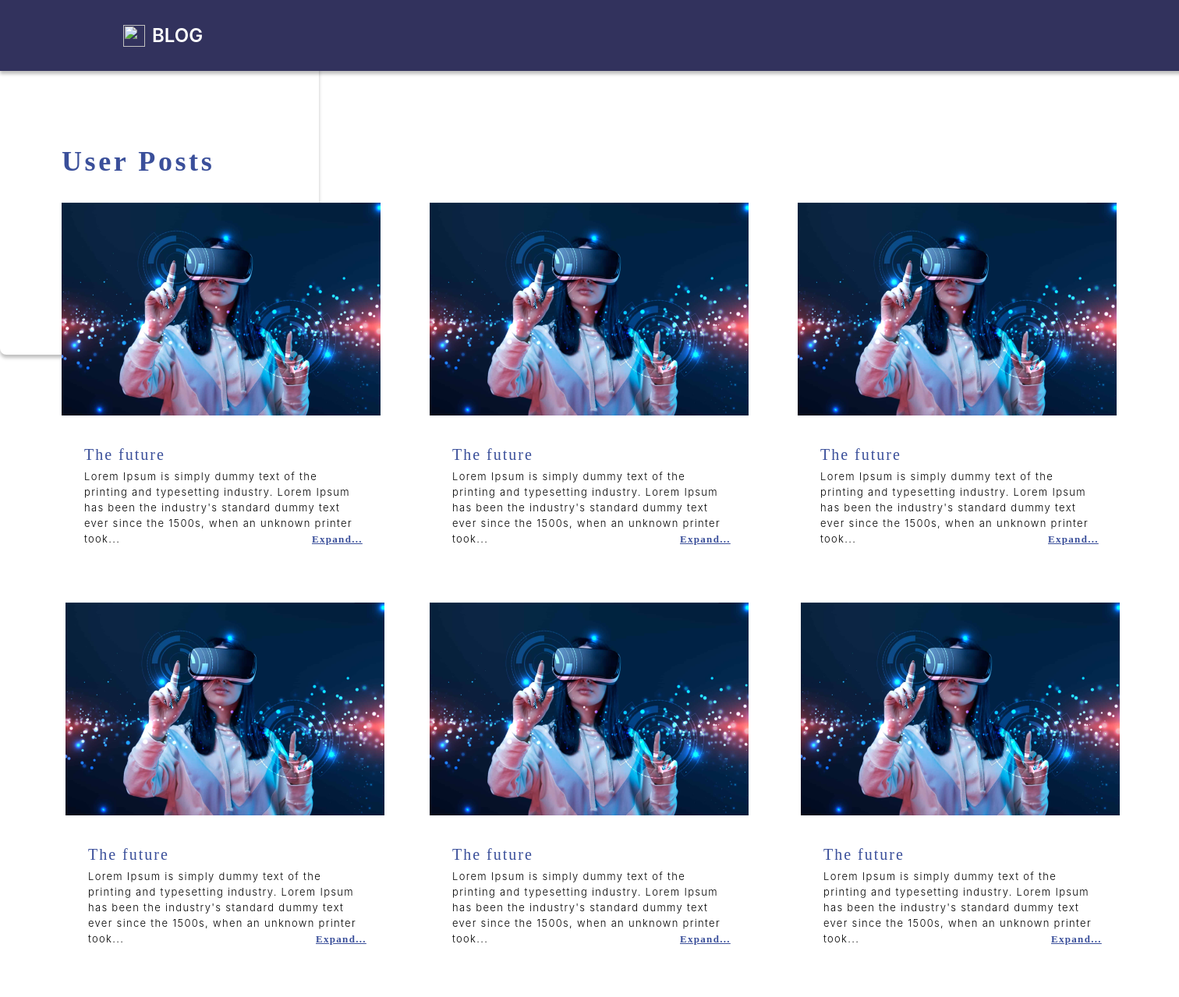
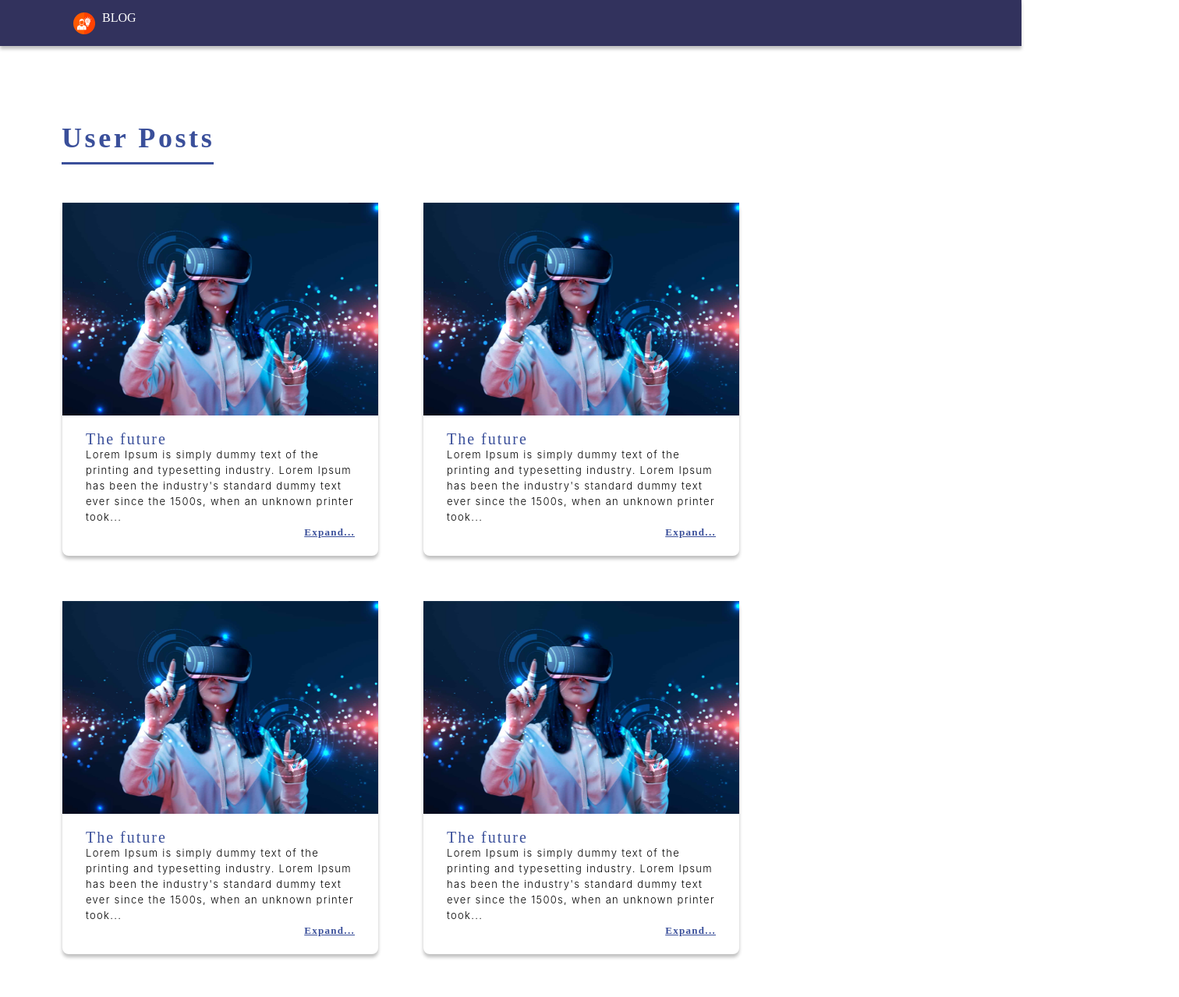
Before and after one commit to BrunoAbido/post_website, a plain HTML site: page index.html in a window 1280 px wide. Shown: the top 1279 px of the page at 78% size, 1512 px wide, since content can reach past the window. Before the commit the page ends 1223 px from the top, so only its background shows below. Drawn offline with Linux system fonts and the light colour scheme.

Commit message:
fix html and css posts layout

```diff
--- /dev/null
+++ b/css/reset.css
@@ -0,0 +1,47 @@
+html, body, div, span, applet, object, iframe,
+h1, h2, h3, h4, h5, h6, p, blockquote, pre,
+a, abbr, acronym, address, big, cite, code,
+del, dfn, em, img, ins, kbd, q, s, samp,
+small, strike, strong, sub, sup, tt, var,
+b, u, i, center,
+dl, dt, dd, ol, ul, li,
+fieldset, form, label, legend,
+table, caption, tbody, tfoot, thead, tr, th, td,
+article, aside, canvas, details, embed,
+figure, figcaption, footer, header, hgroup,
+menu, nav, output, ruby, section, summary,
+time, mark, audio, video {
+	margin: 0;
+	padding: 0;
+	border: 0;
+	font-size: 100%;
+	font: inherit;
+	vertical-align: baseline;
+}
+/* HTML5 display-role reset for older browsers */
+article, aside, details, figcaption, figure,
+footer, header, hgroup, menu, nav, section {
+	display: block;
+}
+body {
+	line-height: 1;
+}
+ol, ul {
+	list-style: none;
+}
+blockquote, q {
+	quotes: none;
+}
+blockquote:before, blockquote:after,
+q:before, q:after {
+	content: '';
+	content: none;
+}
+table {
+	border-collapse: collapse;
+	border-spacing: 0;
+}
+html, body {
+	width:100%;
+	height:100%;
+}
--- a/css/style.css
+++ b/css/style.css
@@ -1,25 +1,20 @@
 body{
-    font-family: "Inter-Regular.woff";
     margin: 0;
     padding: 0;
     width: 100%;
-    width: 1512px;
-    height: 982px;
-    top: -492px;
-    left: -756px;
+    height: 100%;
     background: rgba(255, 255, 255, 1);
 }
 
 .header {
     position: fixed;
-    width: 1512px;
-    /* height: 59px; */
+    width: 100%;
+    height: 59px;
     display:flex;
     background-color: #32325D;
-    flex-direction: row;
     align-items: center;
     gap: 8px;
-    padding: 15px 79px 15px 79px;
+    padding-inline: 15px;
     box-shadow: 0px 4px 4px 0px rgba(0, 0, 0, 0.25);
     margin: 0;
     z-index: 9999;
@@ -46,50 +41,70 @@ h1 {
     color: rgba(255, 255, 255, 1);
 }
 
+main {
+    padding-top: 59px;
+
+}
+
 .body_title {
-    position: absolute;
+    position: relative;
     width: 221px;
-    height: 20px;
-    top: 167px;
-    left: 79px;
     font-size: 36px;
     font-weight: 600;
     line-height: 20px;
     letter-spacing: 0.1em;
     color: rgba(58, 79, 154, 1);
+    margin-top: 108px;
+    margin-left: 79px;
+    margin-bottom: 73px;
   }
 
-  .card_post {
-    display: flex;
-    grid-template-columns: 25px 25px 25px;
-    width: 409px;
-    height: 455px;
-    border-radius: 8px;
-    background-color: rgba(255, 255, 255, 1);
-    box-shadow: 0px 4px 4px 0px rgba(0, 0, 0, 0.25);
+.body_title::after {
+   position: absolute;
+   content: "";
+   width: 195px;
+   height: 3px;
+   top: 200%;
+   left: 0;
+   background-color: rgba(58, 79, 154, 1);
+   transform: translateY(1px)
 }
 
-a {
-    position: absolute;
-    width: 70px;
-    height: 20px;
-    top: 422px;
-    left: 321px;
+.card {
+    box-shadow: 0px 4px 4px 0px rgba(0, 0, 0, 0.25);
+    width: 405px;
+    display: flex;
+    flex-direction: column;
+    border-radius: 8px;
+}
 
+.card div {
+    padding: 20px 30px;
+}
+
+.card_post {
+    display: flex;
+    flex-wrap: wrap;
+    background-color: rgba(255, 255, 255, 1);
+    gap: 58px;
+    padding-inline: 80px;
+}
+
+.post_elements {
+    display: flex;
+    flex-direction: column;
+}
+
+.expend {
     font-size: 13px;
     font-weight: 700;
     line-height: 20px;
     letter-spacing: 0.1em;
     color: rgba(58, 79, 154, 1);
+    margin-left: auto;
 }
 
 .post_title {
-    position: absolute;
-    width: 122px;
-    height: 20px;
-    top: 293px;
-    left: 29px;
-
     font-size: 20px;
     font-weight: 500;
     line-height: 20px;
@@ -99,12 +114,8 @@ a {
 }
 
 .text_post {
-    position: absolute;
-    width: 359px;
-    height: 109px;
-    top: 328px;
-    left: 29px;
 
+    width: 100%;
     font-family: Inter;
     font-size: 13px;
     font-weight: 300;
@@ -114,63 +125,26 @@ a {
 }
 
 .card_img {
-    width: 409px;
+    width: 100%;
     height: 273px;
 }
 
-.card_one {
-    position: absolute;
-    top: 260px;
-    left: 79px;
-}
-
-.card_two{
-    position: absolute;
-    top: 260px;
-    left:551px;
-}
-
-.card_three{
-    position: absolute;
-    top: 260px;
-    left:1023px;
-}
-
-.card_four{
-    position: absolute;
-    top: 773px;
-    left:84px;
-}
-
-.card_five{
-    position: absolute;
-    top: 773px;
-    left:551px;
-}
-
-.card_six{
-    position: absolute;
-    top: 773px;
-    left:1027px;
-}
 
 /* Post section starts here */
 
 .main_post_section {
-    position:static;
-    width: 1512px;
-    height: 982px;
-    top: -469px;
-    left: 984px;
     background-color: rgba(255, 255, 255, 1);
+    margin: 0 auto;
+    display: flex;
+    flex-direction: column;
+    align-items: center;
+    gap: 63px;
 }
 
 .button {
-    position: absolute;
+
     width: 75px;
     height: 75px;
-    top: 82px;
-    left: 34px;
     border: 0.3px;
     background-color: linear-gradient(0deg, #32325D, #32325D),
 }
@@ -180,64 +154,48 @@ a {
 .arrow_image {
     width: 49px;
     height: 49px;
-    top: 95px;
-    left: 47px;
 }
 
 .post_section {
-    position:absolute;
     width: 771px;
     height: 519px;
     border-radius: 8px;
-    top: 79px;
-    left: 341px;
     box-shadow: 0px 4px 4px 0px rgba(0, 0, 0, 0.25);
 
 }
 
 .post_title_section {
-    position:absolute;
-    width: 122px;
-    height: 20px;
-    top: 334.21319580078125px;
-    left: 54.66748046875px;
-    font-family: Inter;
+    display: flex;
+    flex-direction: column;
+    margin-bottom: 20;
     font-size: 20px;
     font-weight: 500;
     line-height: 20px;
     letter-spacing: 0.1em;
-    text-align: left;
-    font-family: inter;
+    color: rgba(58, 79, 154, 1);
 }
 
 .img_post_section {
-    position: absolute;
     width: 771px;
     height: 311.4px;
-
 }
 
 .text_section {
-    position: absolute;
-    width: 676.75px;
-    height: 124.33px;
-    top: 374.14px;
-    left: 54.67px;
+    padding: 60px;
     font-size: 13px;
     font-weight: 300;
     line-height: 20px;
     letter-spacing: 0.1em;
     text-align: left;
     color: rgba(87, 87, 87, 1);
-
 }
 
 .review_section {
-    position: relative;
-    width: 762px;
+    box-sizing: border-box;
+    display: flex;
+    flex-direction: column;
+    width: 771px;
     height: 321px;
-    top: 661px;
-    left: 342px;
     background-color: rgba(255, 255, 255, 1);
     box-shadow: 0px 4px 4px 0px rgba(0, 0, 0, 0.25);
     font-size: 16px;
@@ -245,33 +203,16 @@ a {
     font-weight: 200;
     line-height: 20px;
     letter-spacing: 0.1em;
-    text-align: left;
-    font-family: Inter;
-
+    padding-inline: 55px;
 }
 
 .review_1 {
-    position: absolute;
-    width: 652px;
-    height: 60px;
-    top: 37px;
-    left: 54px;
 }
 
 .review_2 {
-    position: absolute;
-    width: 652px;
-    height: 60px;
-    top: 124px;
-    left: 54px;
 }
 
 .review_3 {
-    position: absolute;
-    width: 652px;
-    height: 60px;
-    top: 226px;
-    left: 54px;
 
 }
 
@@ -280,3 +221,10 @@ em {
     font-weight: 600;
     font-style: normal;
 }
+
+hr{
+    border: 0.1px solid rgba(87, 87, 87, 1);
+    width: 100%;
+    margin-top: 14px;
+    margin-top: 14px;
+}
--- a/index.html
+++ b/index.html
@@ -7,11 +7,12 @@
     <meta http-equiv="X-UA-Compatible" content="ie=edge">
     <title>BLOG</title>
     <link rel="stylesheet" href="css/style.css">
+    <link rel="stylesheet" href="css/reset.css">
 </head>
 
     <body>
         <header class="header">
-            <img src="/images/logomarca.png" alt="">
+            <img src="/images/logo.png" alt="">
             <h1>
                 blog
             </h1>
@@ -20,65 +21,77 @@
             <div>
                 <h2 class="body_title">User Posts</h2>
                 <section class="card_post">
-                    <div class="card_one">
+                    <div class="card">
                         <img src="images/post.png" class="card_img"/>
+                        <div class="post_elements">
                                 <h3 class="post_title">The future</h3>
                                 <p class="text_post">
                                     Lorem Ipsum is simply dummy text of the printing and typesetting industry.
                                     Lorem Ipsum has been the industry's standard dummy text ever since the 1500s,
                                     when an unknown printer took...
                                 </p>
-                        <a href="the_future.html">Expand...</a>
+                                <a href="post_details.html" class="expend">Expand...</a>
                             </div>
-                    <div class="card_two">
+                    </div>
+                    <div class="card">
                         <img src="images/post.png" class="card_img"/>
+                        <div class="post_elements">
                             <h3 class="post_title">The future</h3>
                             <p class="text_post">
                                 Lorem Ipsum is simply dummy text of the printing and typesetting industry.
                                 Lorem Ipsum has been the industry's standard dummy text ever since the 1500s,
                                 when an unknown printer took...
                             </p>
-                        <a href="the_future.html">Expand...</a>
+                            <a href="post_details.html" class="expend">Expand...</a>
                         </div>
-                    <div class="card_three">
+                    </div>
+                    <div class="card">
                         <img src="images/post.png" class="card_img"/>
+                        <div class="post_elements">
                             <h3 class="post_title">The future</h3>
                             <p class="text_post">
                                 Lorem Ipsum is simply dummy text of the printing and typesetting industry.
                                 Lorem Ipsum has been the industry's standard dummy text ever since the 1500s,
                                 when an unknown printer took...
                             </p>
-                        <a href="the_future.html">Expand...</a>
+                            <a href="post_details.html" class="expend">Expand...</a>
                         </div>
-                    <div class="card_four">
+                    </div>
+                    <div class="card">
                         <img src="images/post.png" class="card_img"/>
+                        <div class="post_elements">
                             <h3 class="post_title">The future</h3>
                             <p class="text_post">
                                 Lorem Ipsum is simply dummy text of the printing and typesetting industry.
                                 Lorem Ipsum has been the industry's standard dummy text ever since the 1500s,
                                 when an unknown printer took...
                             </p>
-                        <a href="the_future.html">Expand...</a>
+                            <a href="post_details.html" class="expend">Expand...</a>
                         </div>
-                    <div class="card_five">
+                    </div>
+                    <div class="card">
                         <img src="images/post.png" class="card_img"/>
+                        <div class="post_elements">
                             <h3 class="post_title">The future</h3>
                             <p class="text_post">
                                 Lorem Ipsum is simply dummy text of the printing and typesetting industry.
                                 Lorem Ipsum has been the industry's standard dummy text ever since the 1500s,
                                 when an unknown printer took...
                             </p>
-                        <a href="the_future.html">Expand...</a>
+                            <a href="post_details.html" class="expend">Expand...</a>
                         </div>
-                    <div class="card_six">
+                    </div>
+                    <div class="card">
                         <img src="images/post.png" class="card_img"/>
+                        <div class="post_elements">
                             <h3 class="post_title">The future</h3>
                             <p class="text_post">
                                 Lorem Ipsum is simply dummy text of the printing and typesetting industry.
                                 Lorem Ipsum has been the industry's standard dummy text ever since the 1500s,
                                 when an unknown printer took...
                             </p>
-                        <a href="the_future.html">Expand...</a>
+                            <a href="post_details.html" class="expend">Expand...</a>
+                        </div>
                     </div>
                 </section>
             </div>
```
Also changed, not shown: post_details.html (+12 -9 lines). Lines whose indentation alone changed are shown as unchanged.
